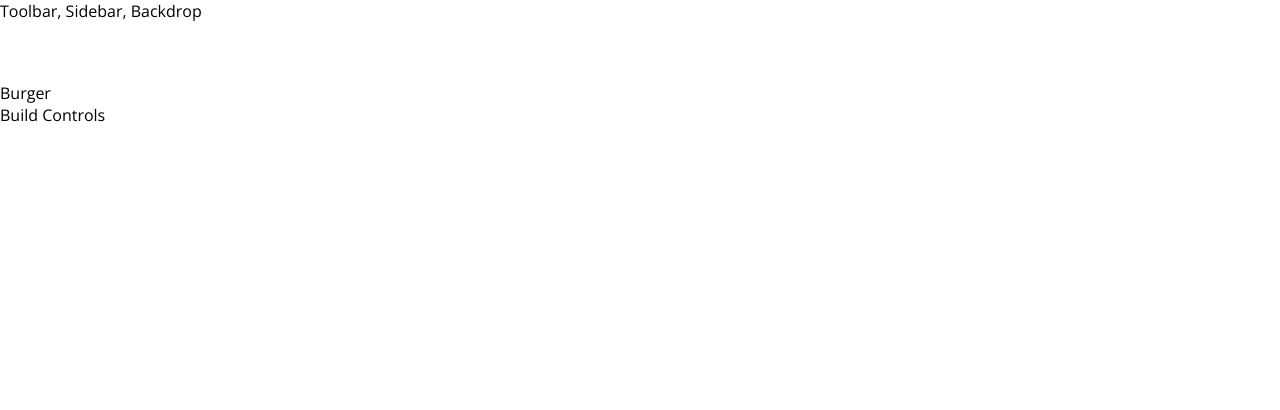
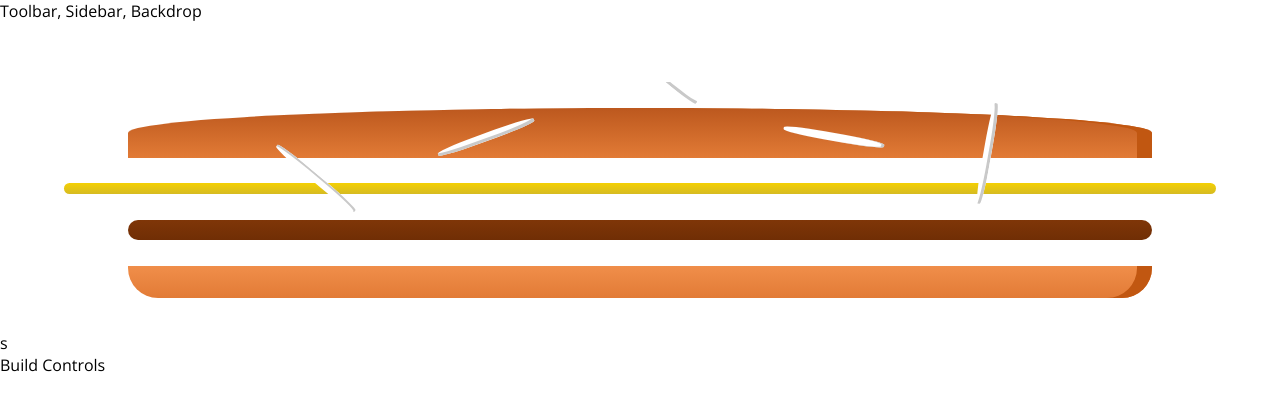
Before and after one commit to aaronwiggins/react-burger, a React app: page / in a window 1280 px wide. Shown: the top 410 px of the page. Built offline with nearby package versions, Linux system fonts and the light colour scheme.

Commit message:
add ingredient component to the burger.

```diff
--- /dev/null
+++ b/src/components/Burger/Burger.css
@@ -0,0 +1,30 @@
+.Burger {
+    width:100%;
+    height:250px;
+    margin:auto;
+    overflow:scroll;
+    text-align: center;
+    font-weight: bold;
+    font-style: 1.2rem;
+}
+
+@media (min-wdth: 1000px) and (min-height: 700px){
+    .Burger {
+        width:700px;
+        height:600px;
+
+    }
+}
+@media (min-wdth: 500px) and (min-height: 401px){
+    .Burger{
+        width:450px;
+        height:400px;
+    }
+}
+@media (min-wdth: 500px) and (min-height: 400px){
+    .Burger{
+        width:350px;
+        height:300px;
+    }
+
+}
--- a/src/components/Burger/Burger.js
+++ b/src/components/Burger/Burger.js
@@ -0,0 +1,14 @@
+import React from 'react';
+import classes from './Burger.css';
+import BurgerIngredient from './BurgerIngredient/BurgerIngredient';
+const burger = (props) => {
+    return(
+        <div className={classes.Burger}>
+            <BurgerIngredient type="bread-top"/>
+            <BurgerIngredient type="cheese"/>
+            <BurgerIngredient type="meat"/>
+            <BurgerIngredient type="bread-bottom"/>
+        </div>
+    );
+};
+export default burger;
--- a/src/components/Burger/BurgerIngredient/BurgerIngredient.js
+++ b/src/components/Burger/BurgerIngredient/BurgerIngredient.js
@@ -1,11 +1,12 @@
-import React from 'react';
+import React, {Component} from 'react';
 import PropTypes from 'prop-types';
 import classes from './BurgerIngredient.css';
 
-const burgerIngredient = (props) => {
+class BurgerIngredient extends Component {
+    render() {
         let ingredient = null;
 
-  switch (props.type) {
+        switch (this.props.type) {
               case ('bread-bottom'):
                   ingredient = <div className={classes.BreadBottom}></div>;
                   break;
@@ -17,7 +18,7 @@
                       </div>
                   );
                   break;
-        case ('meet'):
+              case ('meat'):
                   ingredient = <div className={classes.Meat}></div>;
                   break;
               case ('cheese'):
@@ -35,4 +36,9 @@
         }
           return ingredient;
     }
-export default burgerIngredient;
+}
+
+BurgerIngredient.propTypes = {
+    type: PropTypes.string.isRequired
+}
+export default BurgerIngredient;
--- a/src/containers/BurgerBuilder/BurgerBuilder.js
+++ b/src/containers/BurgerBuilder/BurgerBuilder.js
@@ -1,11 +1,12 @@
 import React, {Component} from 'react';
 import Aux from '../../hoc/Aux';
+import Burger from '../../components/Burger/Burger';
 
 class BurgerBuilder extends Component {
     render(){
         return(
             <Aux>
-                <div>Burger</div>
+                <Burger />s
                 <div>Build Controls</div>
             </Aux>
         );
```
Lines whose indentation alone changed are shown as unchanged.
